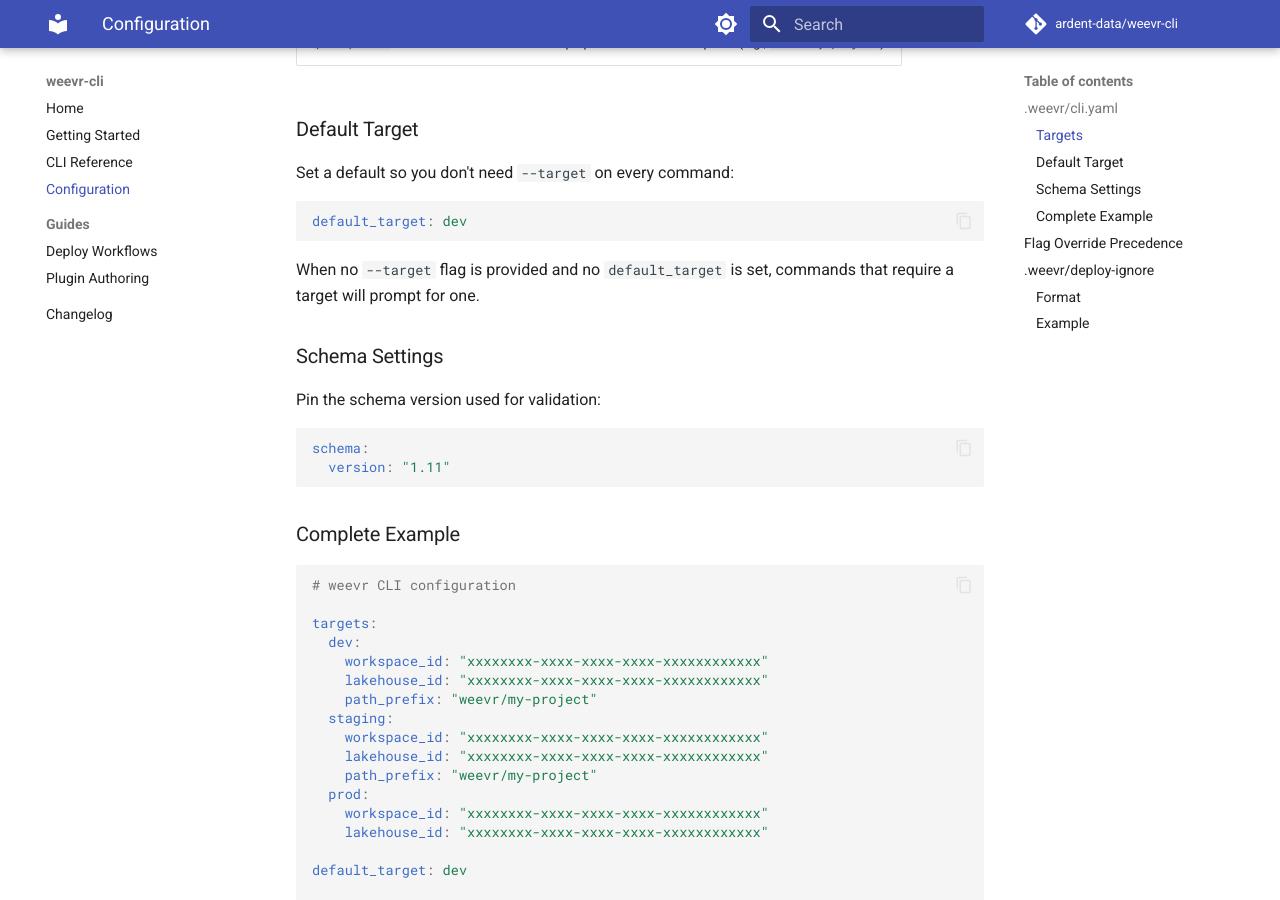
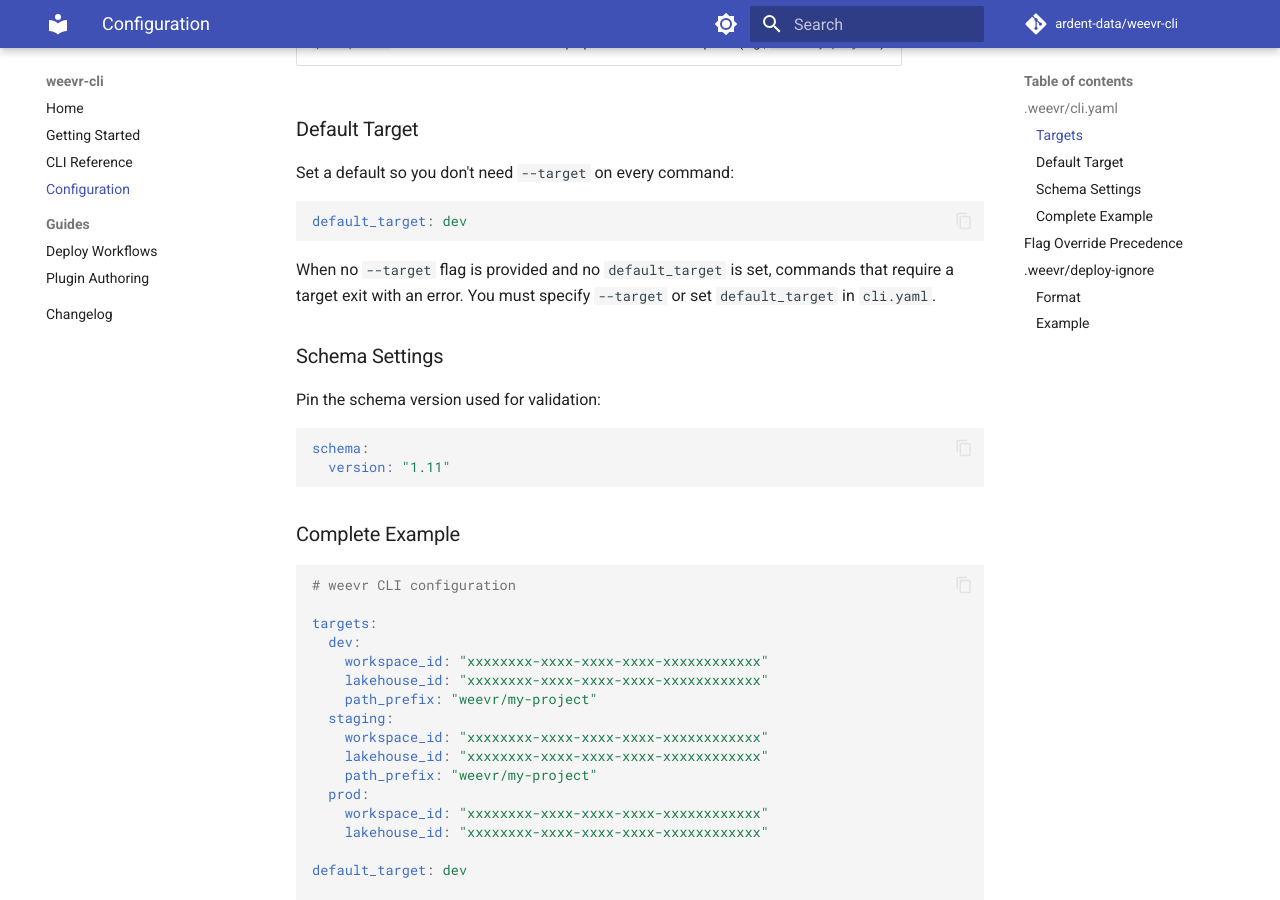
Before and after one commit to ardent-data/weevr-cli, an MkDocs documentation site: the page built from docs/configuration/index.md, in a window 1280 px wide and 900 px high, scrolled down 773 px. Built offline with MkDocs 1.6.1 and Material for MkDocs 9.7.7, drawn with Linux system fonts in a browser that asks for light colours; comment, search, counter and statistics services are not loaded; the version menu is left out.

Commit message:
fix(docs): address code review findings
Fix inaccurate config reference claim that missing target triggers a
prompt (actual behavior is a hard error). Bump setup-uv to v8 for
supply-chain security improvements. Pass mike version through env var
instead of direct interpolation. Add mike set-default step to ensure
root URL redirects to latest on first deploy.

Signed-off-by: Pierre LaFromboise <44212292+DataInsightPro@users.noreply.github.com>

````diff
--- a/docs/configuration/index.md
+++ b/docs/configuration/index.md
@@ -35,7 +35,7 @@
 default_target: dev
 ```
 
-When no `--target` flag is provided and no `default_target` is set, commands that require a target will prompt for one.
+When no `--target` flag is provided and no `default_target` is set, commands that require a target exit with an error. You must specify `--target` or set `default_target` in `cli.yaml`.
 
 ### Schema Settings
 
````
Also changed, not shown: 2 other files.
